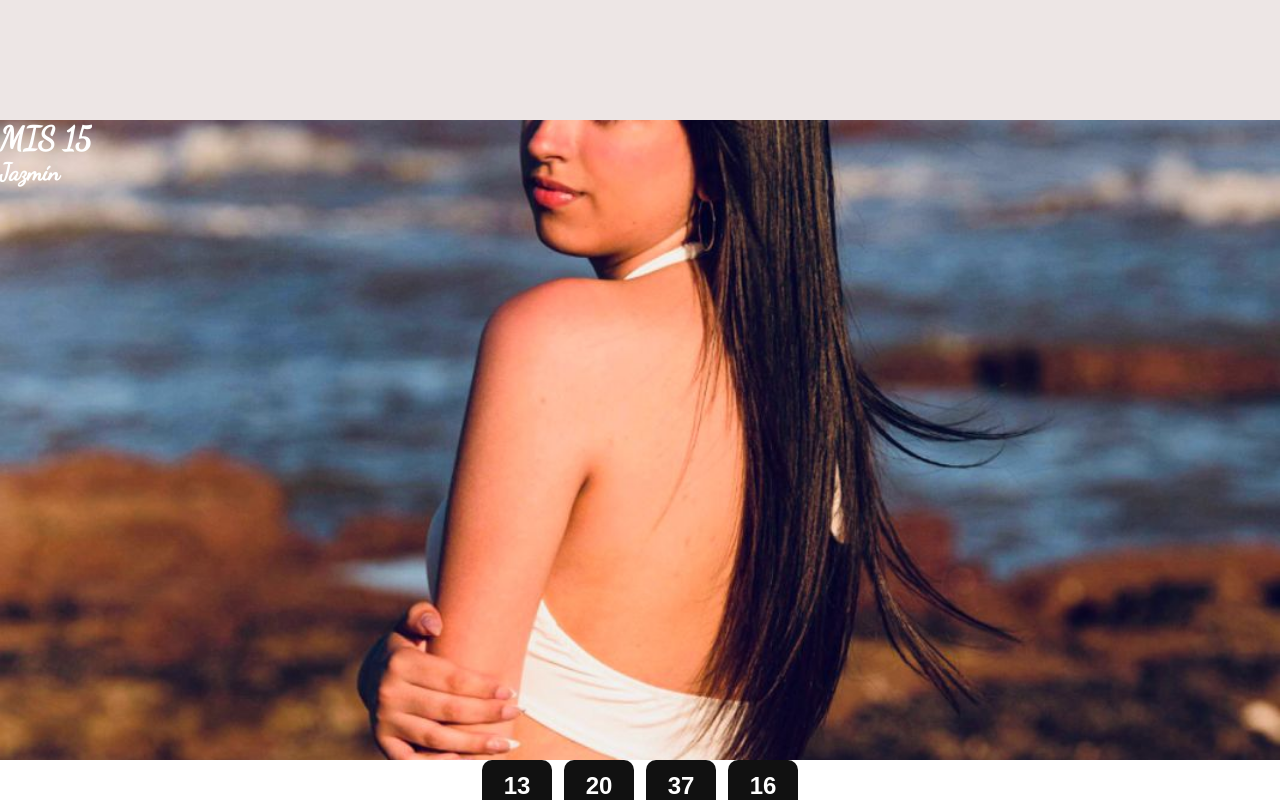
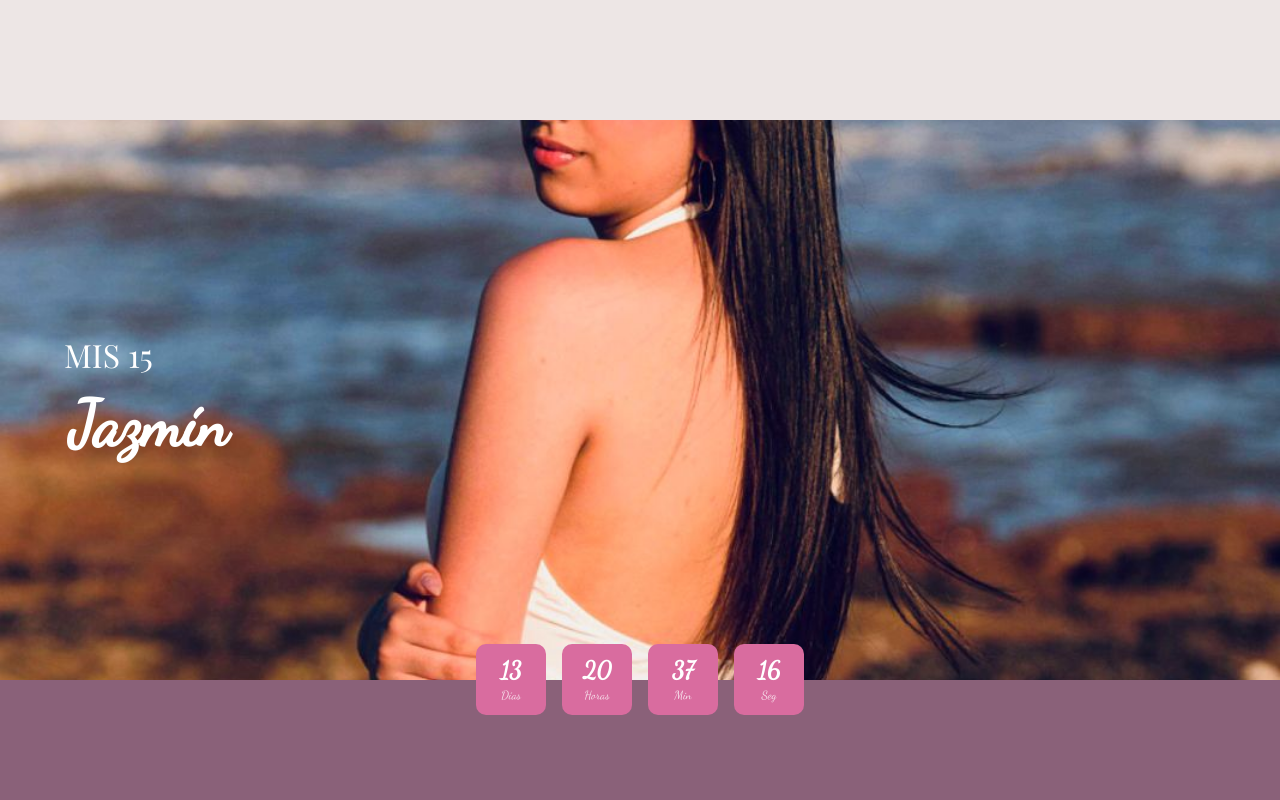
Before and after one commit to pochitaMorfoni/Mis15AniosJazmin, a React (Vite) app in the folder cumpleJazmin/: page / in a window 1280 px wide. Shown: the part 840-1640 px from the top of the page. Built offline with nearby package versions, Linux system fonts and the light colour scheme.

Commit message:
contador finalizado

```diff
--- a/cumpleJazmin/package.json
+++ b/cumpleJazmin/package.json
@@ -10,7 +10,9 @@
     "preview": "vite preview"
   },
   "dependencies": {
+    "@fontsource-variable/playfair-display": "^5.2.8",
     "@fontsource/dancing-script": "^5.2.8",
+    "@fontsource/playfair-display": "^5.2.8",
     "react": "^19.2.0",
     "react-countdown": "^2.3.6",
     "react-dom": "^19.2.0",
--- a/cumpleJazmin/src/components/Invite.jsx
+++ b/cumpleJazmin/src/components/Invite.jsx
@@ -6,6 +6,7 @@ import Banner from './banner/Banner.jsx'
 import './invite.scss'
 import Itinerario from './Itinerario/Itinerario.jsx'
 import '@fontsource/dancing-script/400.css'
+import '@fontsource/playfair-display'
 
 const Invite = () => {
     let color1 = '#8a6179';
--- a/cumpleJazmin/src/components/Invite.scss
+++ b/cumpleJazmin/src/components/Invite.scss
@@ -3,7 +3,6 @@
 @use './banner/Banner.scss';
 @use './Itinerario/itinerario.scss';
 @use '../scss/colors';
-@import '@fontsource/dancing-script';
 
 * {
   margin: 0;
--- a/cumpleJazmin/src/components/banner/Banner.jsx
+++ b/cumpleJazmin/src/components/banner/Banner.jsx
@@ -45,9 +45,12 @@ const Banner = () => {
         <div className="globo globo-izq" />
         <div className="globo globo-der" />
 
-        <div  className="banner" alt="Banner de cumpleaños">
-            <h1 className='title-banner'>MIS 15</h1>
-            <h2 className='subtitle-banner'>Jazmín</h2>
+        <div className="banner" alt="Banner de cumpleaños">
+            <div className='text-banner'>
+                <p className='title-banner'>MIS 15</p>
+                <h1 className='subtitle-banner'>Jazmín</h1>
+            </div>
+
         </div>
 
     </React.Fragment>
--- a/cumpleJazmin/src/components/banner/Banner.scss
+++ b/cumpleJazmin/src/components/banner/Banner.scss
@@ -1,3 +1,5 @@
+@use '../../scss/colors';
+
 :root {
   --progress: 0;
 }
@@ -10,12 +12,12 @@
 .seccion-globos{
     height: 120dvh;
     width: 100vw;
-    background-color: #ede6e5;
+    background-color: colors.$background-color;
     position: relative;
 }
 
 .globo {
-  width: 180vw;
+  width: 200vw;
   height: 100dvh;
   z-index: 2;
 
@@ -45,24 +47,41 @@
     transform: translateX(calc(220vw * var(--progress)));
 }
 
-h1{
-  color: white;
-  font-weight: bold;
-    font-family: 'Dancing Script', sans-serif;
+
+
+.subtitle-banner{
+    color: white;
+    font-family: 'Dancing Script', Dancing Script Fallback;
+    font-size: 4rem;
+    width: 100%;
+    padding: 5px;
+    text-wrap: wrap;
 }
 
-h2{
-  color: white;
-  font-family: 'Dancing Script', cursive;
+.title-banner{
+    color: white;
+    font-family: 'Playfair Display', sans-serif;
+    font-size: 2rem;
+    width: 100%;
+    padding-bottom: 5px;
+    text-wrap: wrap;
 }
 
 .banner {
-  width: 100vw;
-  height: 80vh;
+  width: 100%;
+  height: 70dvh;
   display: block;
   margin: 0 auto;
   background-image: url('../../assets/image/jazmin_portada.jpg');
   background-size: cover;
   background-position: center;
   background-repeat: no-repeat;
+  padding-left: 2rem;
 }
+
+.text-banner {
+  position: relative;
+  top: 50%;
+  transform: translateY(-50%);
+  padding-left: 2rem;
+}
--- a/cumpleJazmin/src/components/contador/Contador.jsx
+++ b/cumpleJazmin/src/components/contador/Contador.jsx
@@ -3,10 +3,11 @@ import Countdown from 'react-countdown';
 const CountdownBlocks = ({ date }) => {
   const renderer = ({ days, hours, minutes, seconds, completed }) => {
     if (completed) {
-      return <span>¡Llegó el día! 🎉</span>;
+      return null;
     }
 
     return (
+      <div className='container-countdown'>
         <div className="countdown">
           <div className="time-block">
             <span className="time-number">{days}</span>
@@ -28,6 +29,7 @@ const CountdownBlocks = ({ date }) => {
             <span className="time-label">Seg</span>
           </div>
         </div>
+      </div>
     );
   };
 
--- a/cumpleJazmin/src/components/contador/Contador.scss
+++ b/cumpleJazmin/src/components/contador/Contador.scss
@@ -1,7 +1,23 @@
+@use '../../scss/colors';
+
+.container-countdown {
+  position: relative;
+  height: 0;
+  z-index: 10;
+  overflow: visible;
+}
+
 .countdown {
+  position: absolute;
+  top: -3.5rem;
+  left: 50%;
+  transform: translateX(-50%);
   display: flex;
-  gap: 12px;
+  width: 100%;
+  gap: 16px;
+  flex-wrap: wrap;
   justify-content: center;
+  padding: 20px;
 }
 
 .time-block {
@@ -11,15 +27,18 @@
   border-radius: 10px;
   min-width: 70px;
   text-align: center;
+  background-color: colors.$countdown-bg;
 }
 
 .time-number {
   font-size: 24px;
   font-weight: bold;
   display: block;
+  font-family: 'Dancing Script', cursive;
 }
 
 .time-label {
   font-size: 12px;
   opacity: 0.8;
+  font-family: 'Dancing Script', cursive;
 }
--- a/cumpleJazmin/src/scss/_colors.scss
+++ b/cumpleJazmin/src/scss/_colors.scss
@@ -3,3 +3,5 @@ $white: #ffffff;
 
 $itinerary-text: #625d5d;  // texto principal
 $itinerary-line: #f1b8c8;  // línea + puntos
+
+$countdown-bg: #D96C9F; // fondo contador
```
Also changed, not shown: 1 other file (tests, documents, lock files or other folders). Lines whose indentation alone changed are shown as unchanged.
